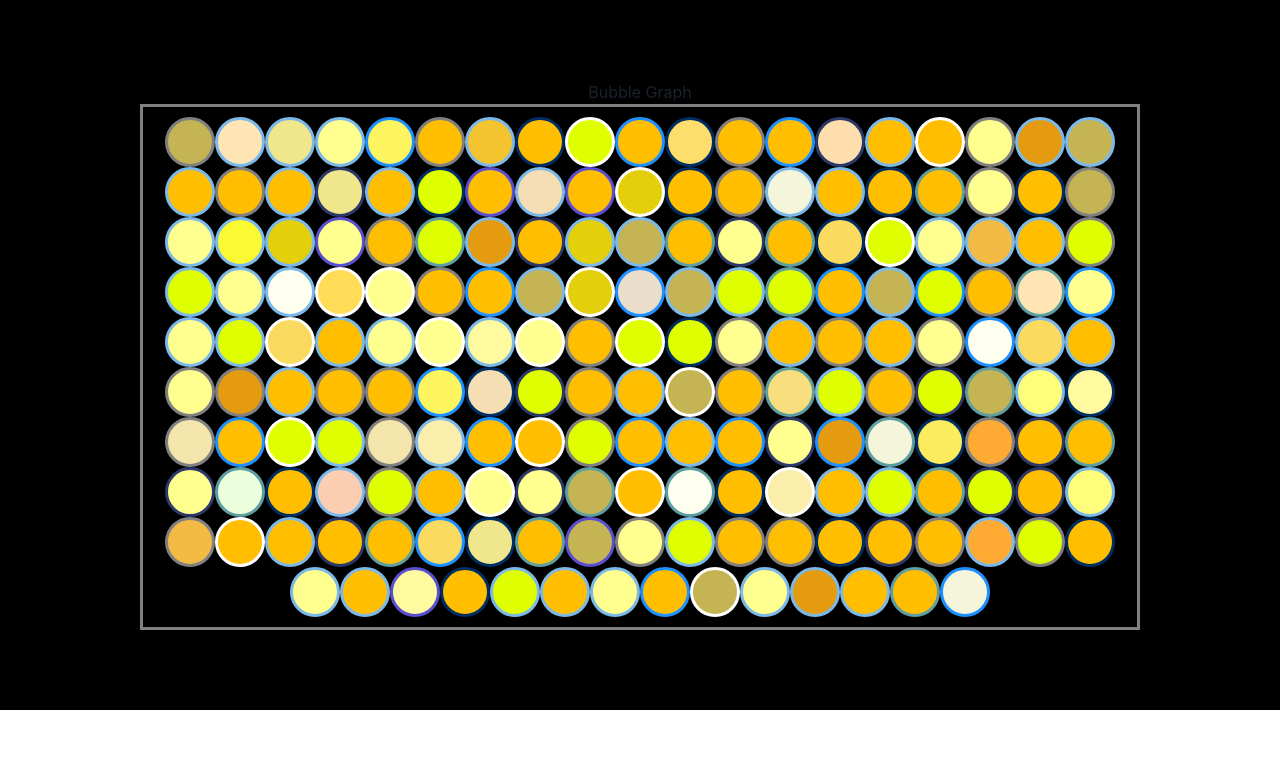
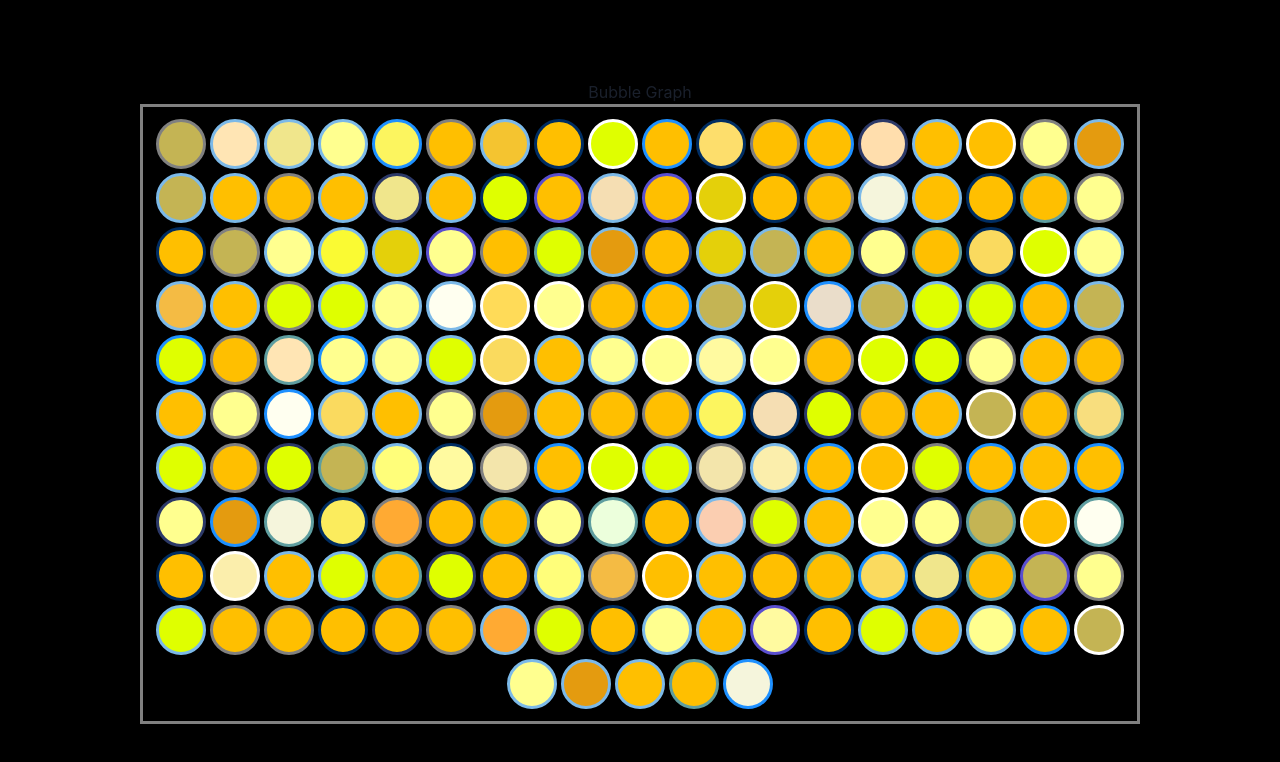
Before and after one commit to rolandyangg/vizAsianHate, a Next.js app: page / in a window 1280 px wide. Shown: the top 762 px of the page. Built offline with nearby package versions, Linux system fonts and the light colour scheme.

Commit message:
Bubble Animations

```diff
--- a/src/components/bubblegraph/bubblegraph.jsx
+++ b/src/components/bubblegraph/bubblegraph.jsx
@@ -5,10 +5,18 @@ import React from "react";
 import { render } from 'react-dom';
 import { testimonies, stateColors, typeColors } from './aapitestimonydata'
 
+var currentlyHovering = {}
+
 function Bubble(props) {
 	return (
 		<>
-			<Box bgColor={props.bgColor} borderWidth="3px" borderColor={props.borderColor} w="50px" h="50px" rounded="50px" p="10px">
+			<Box bgColor={props.bgColor} borderWidth="3px" borderColor={props.borderColor} w="50px" h="50px" rounded="50px" m="2px" transition="all 0.2s ease"
+						_hover={{
+							cursor: "pointer",
+							transform: "scale(0.80)",
+							borderWidth: "7px",
+
+						}}>
 			</Box>
 		</>
 	)
```
Also changed, not shown: datasets/aapitestimony.csv.
